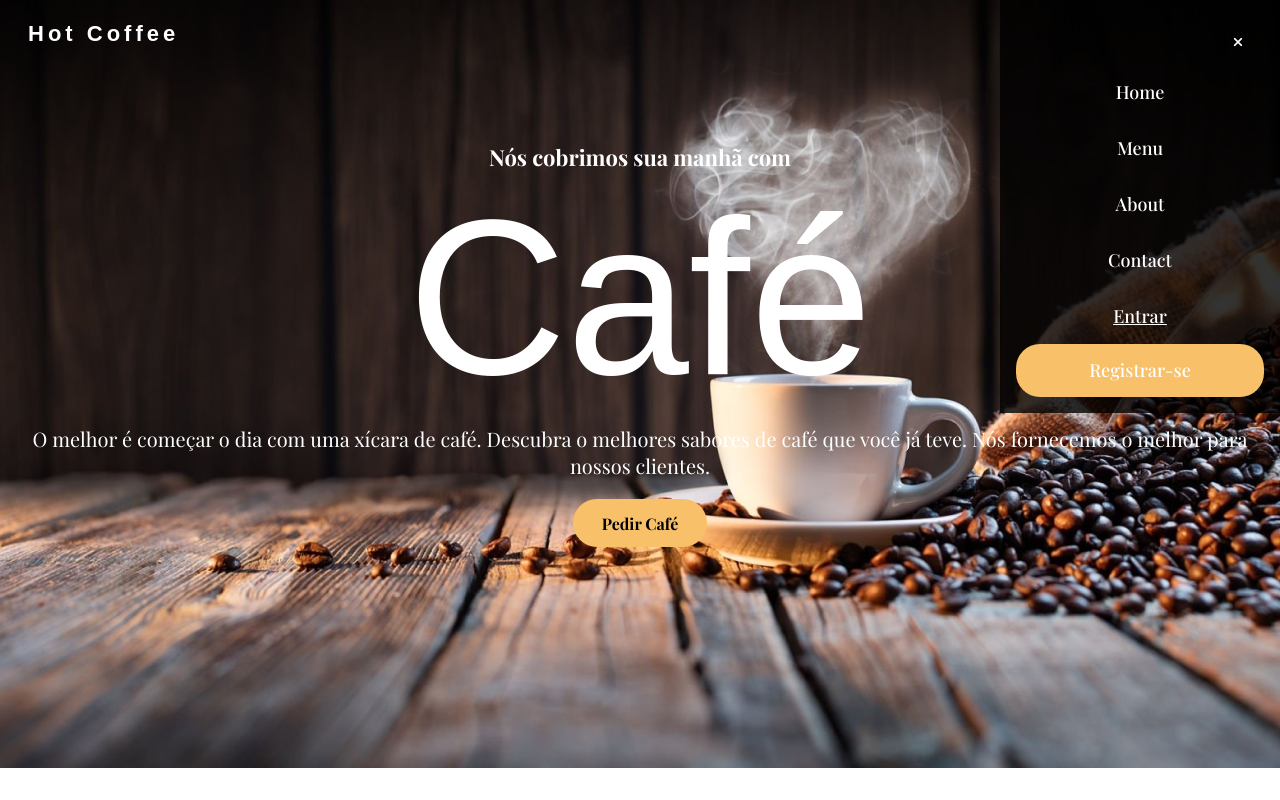
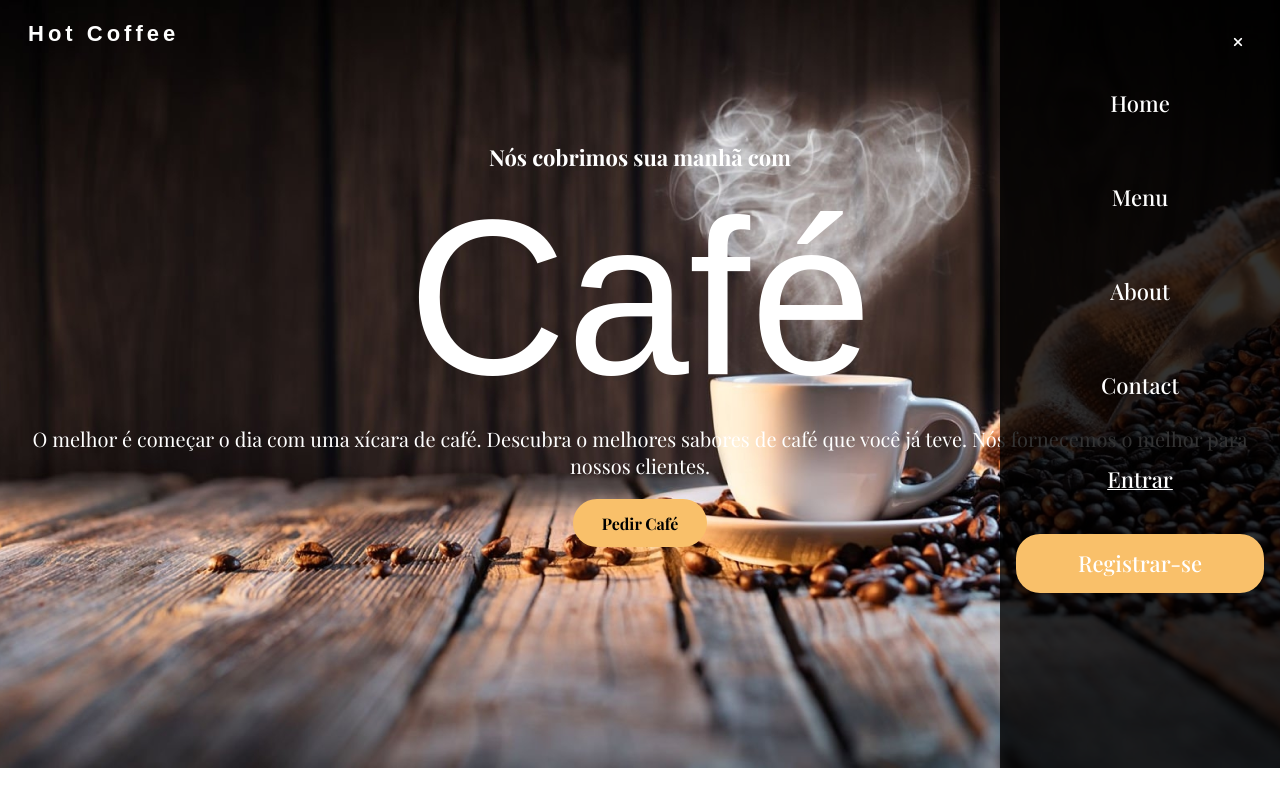
Before and after one commit to xIgorBernardox/bean-scene, a plain HTML site: page index.html in a window 1280 px wide. Both pictures are taken after a click on the button "Toggle navigation". Drawn offline with nearby package versions, Linux system fonts and the light colour scheme; a web font is replaced by a local one.

Commit message:
ajustes no hamburguer menu

```diff
--- a/styles/header.css
+++ b/styles/header.css
@@ -33,37 +33,39 @@
 
 .main-navigation__list{
   width: 280px;
+  height: 768px;
   position: absolute;
   padding: 16px;
   display: none;
   list-style: none;
   text-align: center;
-  background-color: rgba(0, 0, 0, 0.8);
-  transform: translateX(100%);
-  transition: transform 0.3s ease;
-  top: 0;
+  background-color: rgba(0, 0, 0, 0.8);/
+  top: -100%;
   right: 0;
+  transition: all 0.3s ease;
   z-index: 999;
 }
 
 .main-navigation__list.active {
   display: block;
-  transform: translateX(0);
+  top: 0;
+}
+
+
+.main-navigation__item {
+  margin: 16px 0;
+  padding: 24px 16px;
 }
 
 .main-navigation__item--home {
   margin-top: 48px;
 }
 
-.main-navigation__item {
-  padding: 16px;
-}
-
 .main-navigation__item a {
   font-family: var(--default-font);
   color: var(--txt-default-color);
   text-decoration: none;
-  font-size: 18px;
+  font-size: 22px;
   font-weight: 500;
   margin-bottom: 16px;
 }
```
